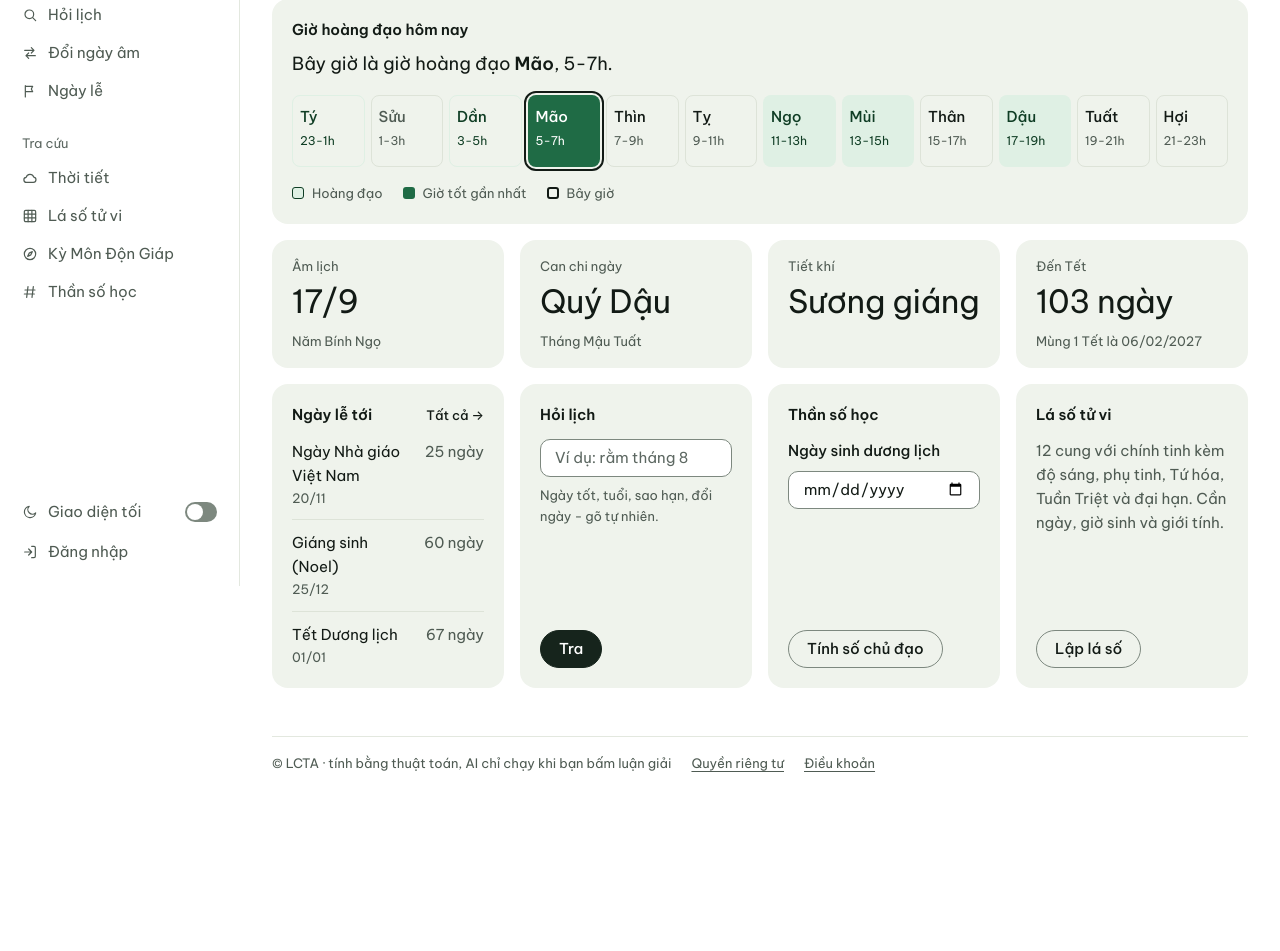
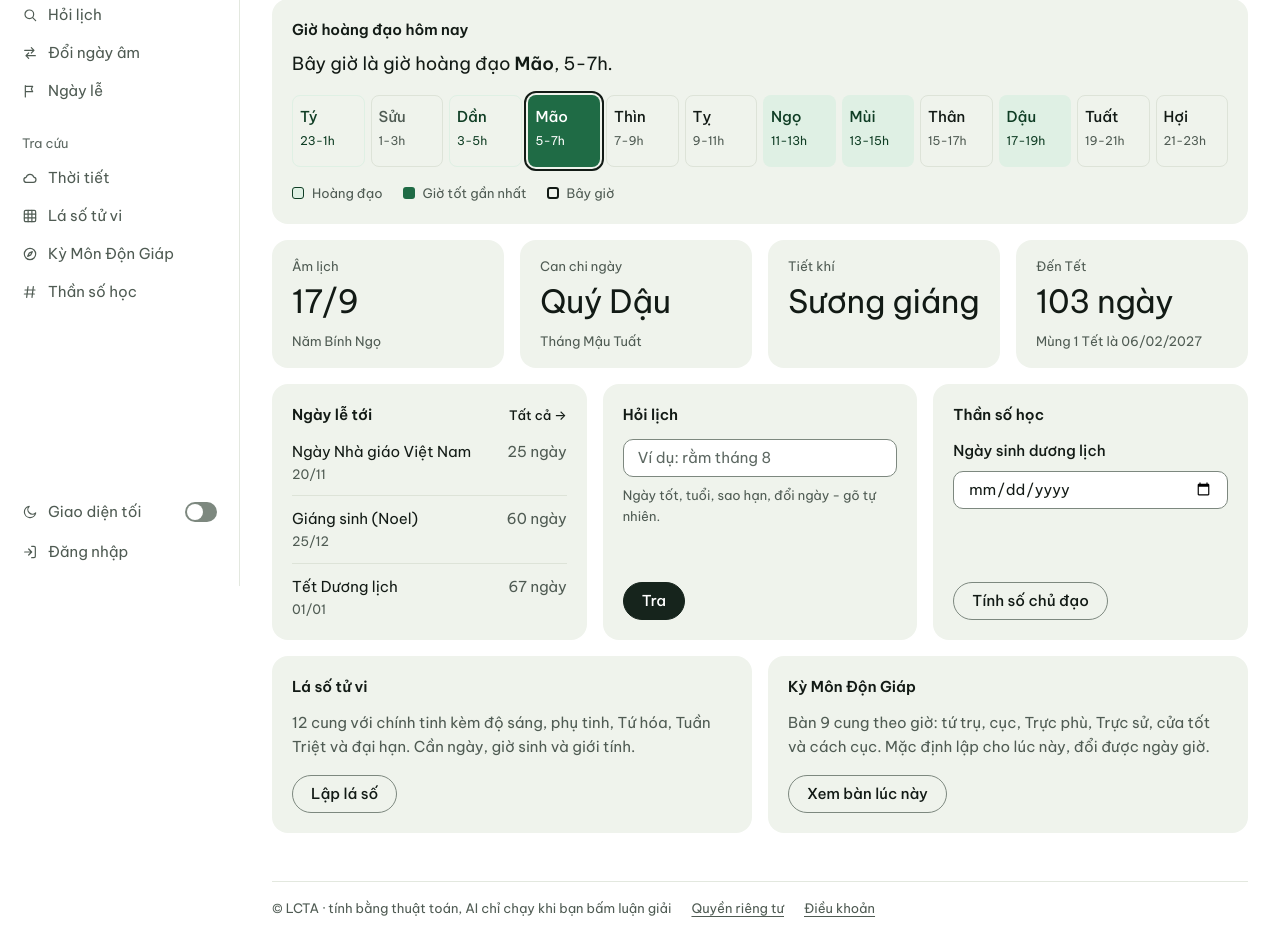
Before and after one commit to traique/lananh, a FastAPI app: page / in a window 1280 px wide. Shown: the part 214-1165 px from the top of the page. Before the commit the page ends 986 px from the top, so only its background shows below. Run offline with FastAPI, Linux system fonts and the light colour scheme; parts of the project's set-up code (start-up, migrations or seed data) failed here and were passed over; some libraries are stand-ins or nearby versions.

Commit message:
tài liệu: link /ky-mon trên trang chủ và menu Công cụ web của /admin
Trang chủ có thẻ Kỳ Môn Độn Giáp cạnh thẻ Tử vi; menu "Công cụ web" của /admin
có mục Kỳ Môn giữa Tử vi và Thần số học. Thêm test giữ thứ tự link.

Co-Authored-By: Claude Opus 5.5 <noreply@anthropic.com>
Claude-Session: https://claude.ai/code/session_01SYsjp6hWtH9VAnfMPtiX5a

```diff
--- a/templates/admin.html
+++ b/templates/admin.html
@@ -384,6 +384,7 @@
       <a class="ext" href="/lich"><svg viewBox="0 0 24 24" fill="none" stroke="currentColor" stroke-width="2" stroke-linecap="round" stroke-linejoin="round"><rect x="3" y="4.5" width="18" height="16" rx="2"/><path d="M3 9.5h18M8 3v3M16 3v3"/></svg>Lịch</a>
       <a class="ext" href="/thoi-tiet"><svg viewBox="0 0 24 24" fill="none" stroke="currentColor" stroke-width="2" stroke-linecap="round" stroke-linejoin="round"><path d="M7 18a4.5 4.5 0 1 1 1.2-8.84A6 6 0 0 1 19.5 11 3.5 3.5 0 0 1 18 18z"/></svg>Thời tiết</a>
       <a class="ext" href="/tu-vi"><svg viewBox="0 0 24 24" fill="none" stroke="currentColor" stroke-width="2" stroke-linecap="round" stroke-linejoin="round"><path d="M12 3l2.6 5.6 6.1.7-4.5 4.2 1.2 6L12 16.6 6.6 19.5l1.2-6L3.3 9.3l6.1-.7z"/></svg>Tử vi</a>
+      <a class="ext" href="/ky-mon"><svg viewBox="0 0 24 24" fill="none" stroke="currentColor" stroke-width="2" stroke-linecap="round" stroke-linejoin="round"><circle cx="12" cy="12" r="9"/><path d="M15.5 8.5l-2.2 4.8-4.8 2.2 2.2-4.8z"/></svg>Kỳ Môn</a>
       <a class="ext" href="/than-so-hoc"><svg viewBox="0 0 24 24" fill="none" stroke="currentColor" stroke-width="2" stroke-linecap="round" stroke-linejoin="round"><path d="M5 9h14M5 15h14M10 4L8 20M16 4l-2 16"/></svg>Thần số học</a>
     </nav>
     <div class="sidebar-foot">
--- a/templates/site/home.html
+++ b/templates/site/home.html
@@ -57,7 +57,7 @@
 </div>
 
 <div class="grid">
-  <section class="panel s3" aria-labelledby="holiday-title">
+  <section class="panel s4" aria-labelledby="holiday-title">
     <header>
       <h2 id="holiday-title">Ngày lễ tới</h2>
       <a class="card-link" href="/lich/ngay-le">Tất cả</a>
@@ -72,7 +72,7 @@
     </ul>
   </section>
 
-  <section class="panel s3" aria-labelledby="ask-title">
+  <section class="panel s4" aria-labelledby="ask-title">
     <header><h2 id="ask-title">Hỏi lịch</h2></header>
     <form class="form" action="/lich/hoi" method="get" role="search">
       <div class="field">
@@ -84,7 +84,7 @@
     </form>
   </section>
 
-  <section class="panel s3" aria-labelledby="tsh-title">
+  <section class="panel s4" aria-labelledby="tsh-title">
     <header><h2 id="tsh-title">Thần số học</h2></header>
     <form class="form" action="/than-so-hoc" method="post">
       <div class="field">
@@ -95,10 +95,16 @@
     </form>
   </section>
 
-  <section class="panel s3" aria-labelledby="tuvi-title">
+  <section class="panel s6" aria-labelledby="tuvi-title">
     <header><h2 id="tuvi-title">Lá số tử vi</h2></header>
     <p class="muted">12 cung với chính tinh kèm độ sáng, phụ tinh, Tứ hóa, Tuần Triệt và đại hạn. Cần ngày, giờ sinh và giới tính.</p>
     <div class="form-actions"><a class="btn" href="/tu-vi">Lập lá số</a></div>
   </section>
+
+  <section class="panel s6" aria-labelledby="kymon-title">
+    <header><h2 id="kymon-title">Kỳ Môn Độn Giáp</h2></header>
+    <p class="muted">Bàn 9 cung theo giờ: tứ trụ, cục, Trực phù, Trực sử, cửa tốt và cách cục. Mặc định lập cho lúc này, đổi được ngày giờ.</p>
+    <div class="form-actions"><a class="btn" href="/ky-mon">Xem bàn lúc này</a></div>
+  </section>
 </div>
 {% endblock %}
```
Also changed, not shown: test/test_web_site.py (+13 -0 lines).
